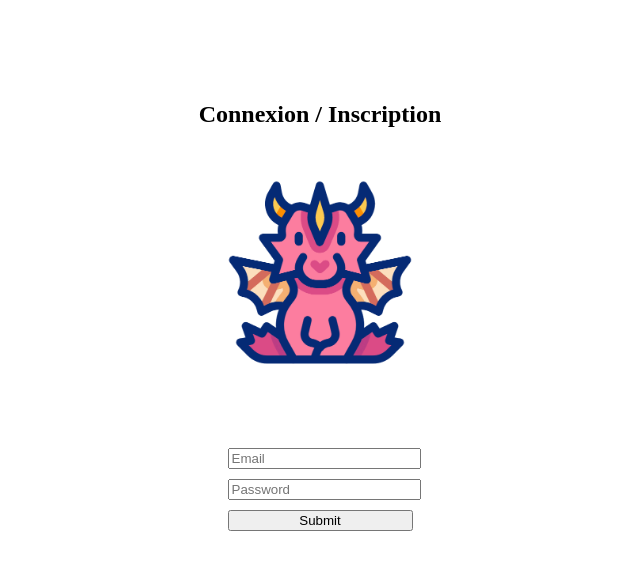
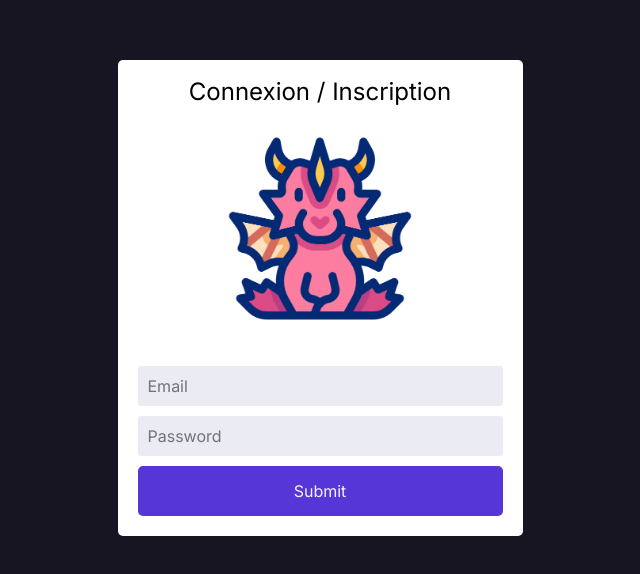
Before and after one commit to Anquetil-G/TodoGame-Frontend, a plain HTML site: page login.html in a window 1280 px wide. Shown: the part 102-676 px from the top of the page, without its empty margins (320-960 px from the left). Drawn offline with nearby package versions, Linux system fonts and the light colour scheme.

Commit message:
Update url index.css

```diff
--- a/login.html
+++ b/login.html
@@ -5,7 +5,7 @@
 	<meta name="viewport" content="width=device-width, initial-scale=1.0">
 	<title>ToDo List - Connexion</title>
 	<link rel="shortcut icon" href="./assets/icons/Logo_Web.png"/>
-	<link rel="stylesheet" href="./style/_index.css">
+	<link rel="stylesheet" href="./style/index.css">
 	<link rel="stylesheet" href="./style/loginPart.css">
 </head>
 <body>
```
